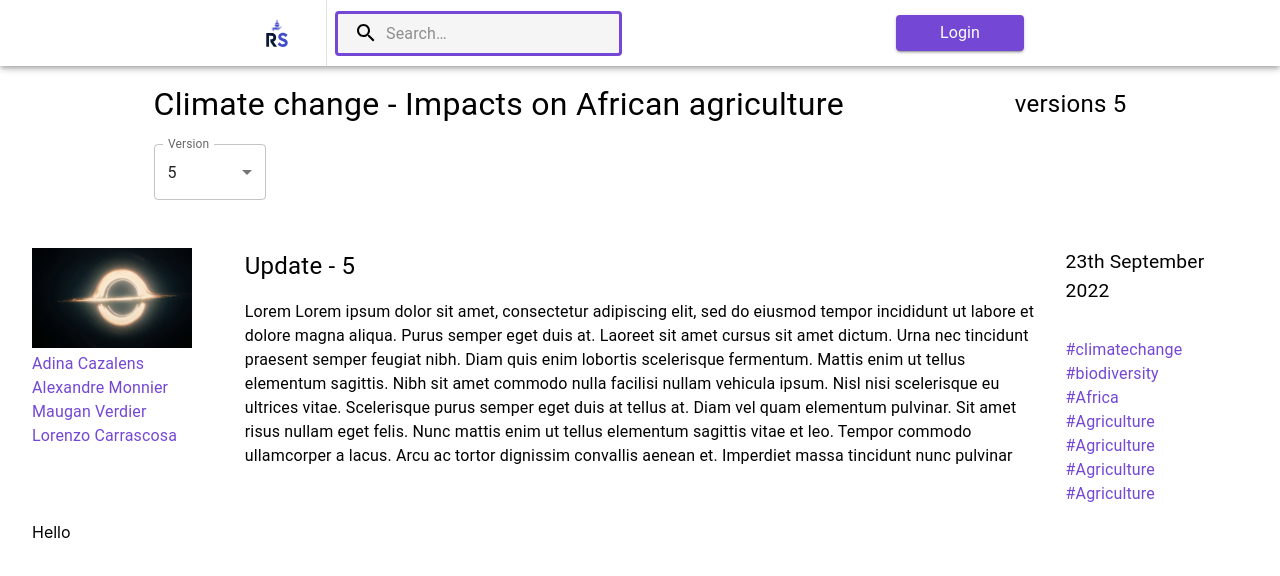
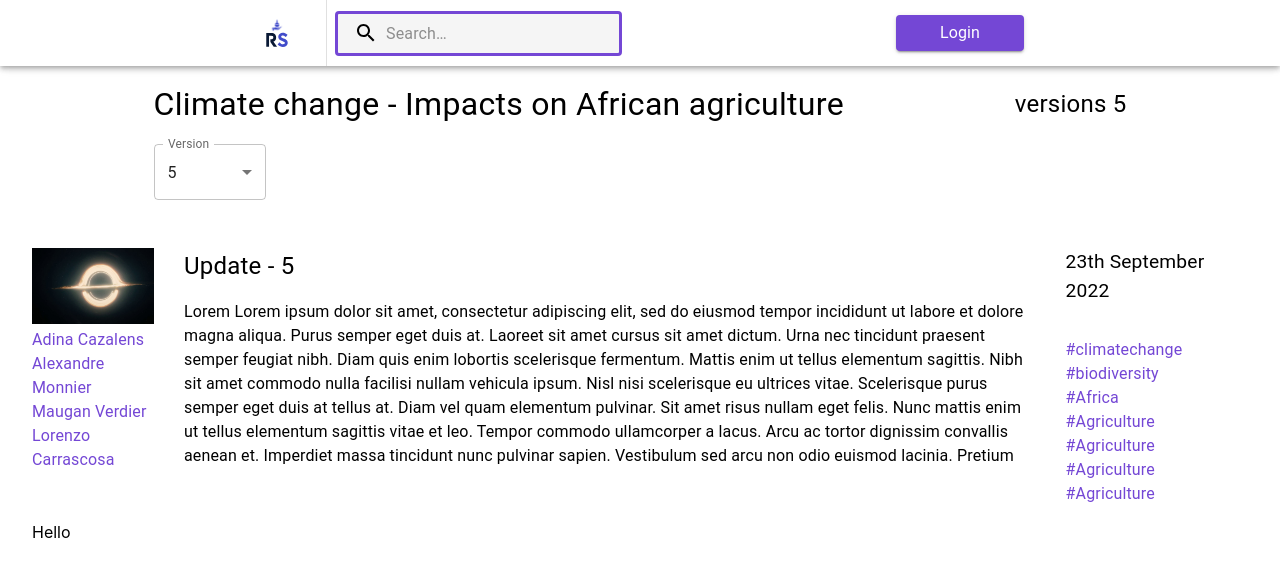
Before and after one commit to researchshare-official/frontend, a Next.js app: page /versionning in a window 1280 px wide. Shown: the top 576 px of the page. Built offline with nearby package versions, Linux system fonts and the light colour scheme.

Commit message:
add space between comment and img

```diff
--- a/components/Versionning/ModificationDescription.tsx
+++ b/components/Versionning/ModificationDescription.tsx
@@ -8,7 +8,7 @@ import Image from 'next/image'
 const ModificationDescription: NextPage = () => {
     return (
         <Box sx={{marginTop:'3rem', display:'flex', flexDirection:'row', justifyContent:'space-between'}}>
-            <Box sx={{minWidth:'15%', maxWidth:'15%', display:'flex', flexDirection:'column'}}>
+            <Box sx={{minWidth:'10%', maxWidth:'10%', display:'flex', flexDirection:'column'}}>
                 <Box sx={{}}>
                     <Image src='/interstellar_black_hole.jpg'height={100} width={160} alt='black hole' />
                 </Box>
@@ -28,7 +28,7 @@ const ModificationDescription: NextPage = () => {
                 {/* </Box> */}
             </Box>
 
-            <Box sx={{display:'flex', flexDirection:'column', minWidth:'40%', maxWidth:'65%'}}>
+            <Box sx={{display:'flex', flexDirection:'column', minWidth:'40%', maxWidth:'70%'}}>
                 <Typography sx={{fontSize:"1.5rem"}}>
                     Update - 5
                 </Typography>
```
